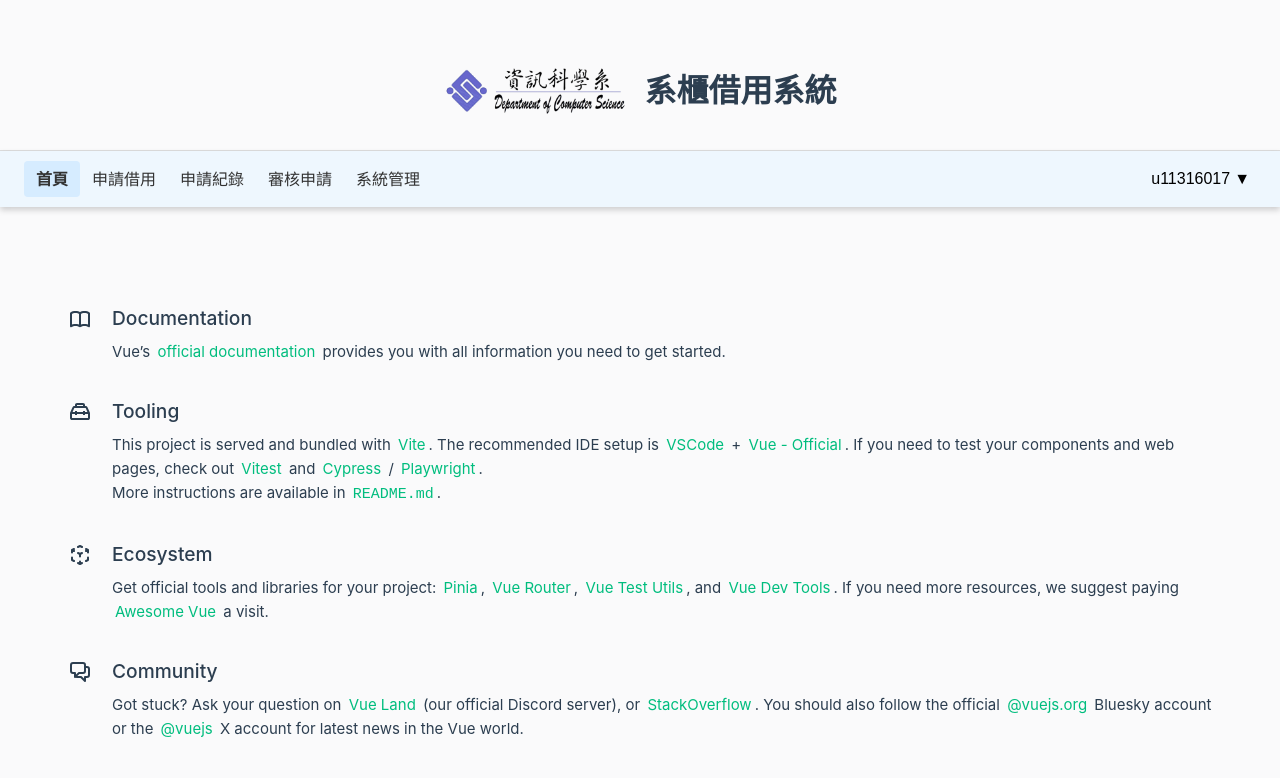
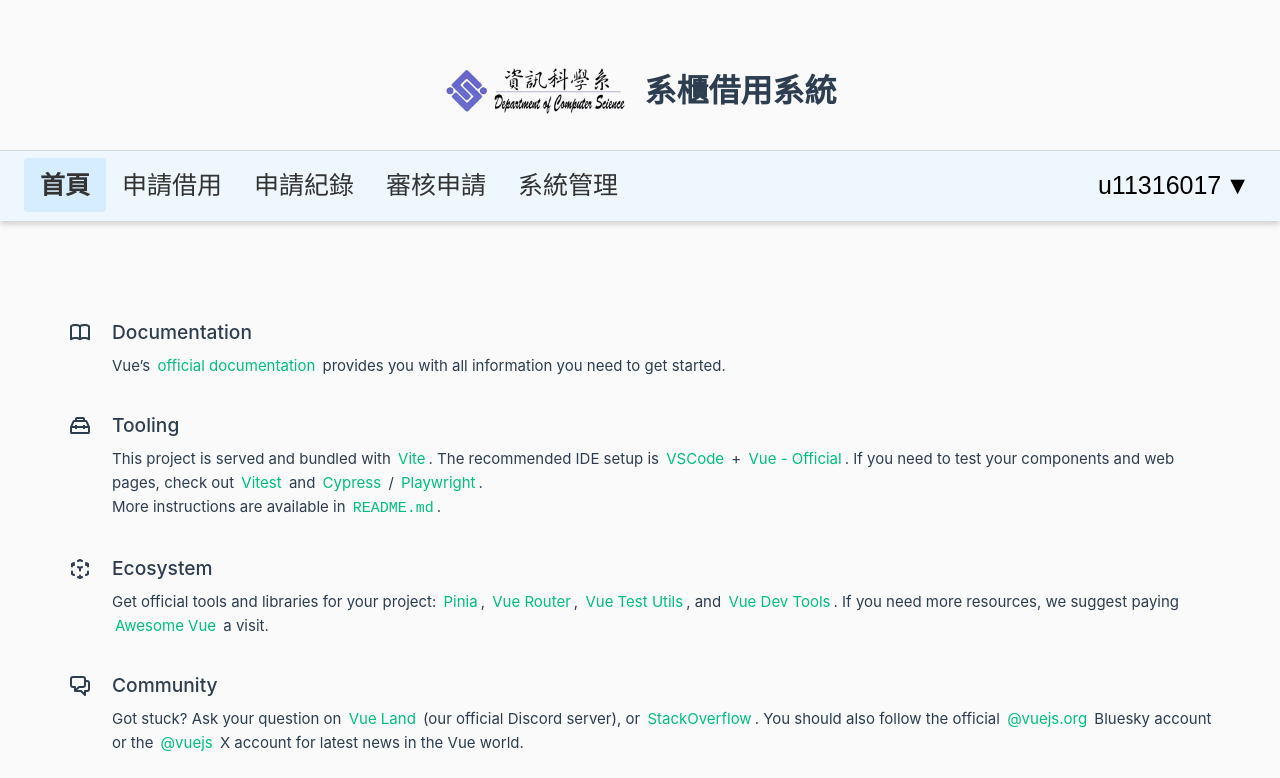
Before and after one commit to UTCS-G505/Locker-borrow-system-Frontend, a Vue app: page / in a window 1280 px wide. Shown: the top 778 px of the page. Built offline with nearby package versions, Linux system fonts and the light colour scheme.

Commit message:
fix: 加大navbar的按鈕/字體大小
華姐說按鈕太小，字也太小，故修改。

```diff
--- a/src/components/AppNavBar.vue
+++ b/src/components/AppNavBar.vue
@@ -169,9 +169,9 @@ onBeforeUnmount(() => {
 .nav-links a {
   text-decoration: none;
   color: #333;
-  padding: 8px 12px;
+  padding: 12px 16px;
   border-radius: 4px;
-  font-size: 16px;
+  font-size: 25px;
 }
 
 .nav-links a.router-link-exact-active {
@@ -191,7 +191,7 @@ onBeforeUnmount(() => {
 .user-btn {
   background: none;
   border: none;
-  font-size: 16px;
+  font-size: 25px;
   cursor: pointer;
   display: flex;
   align-items: center;
```
